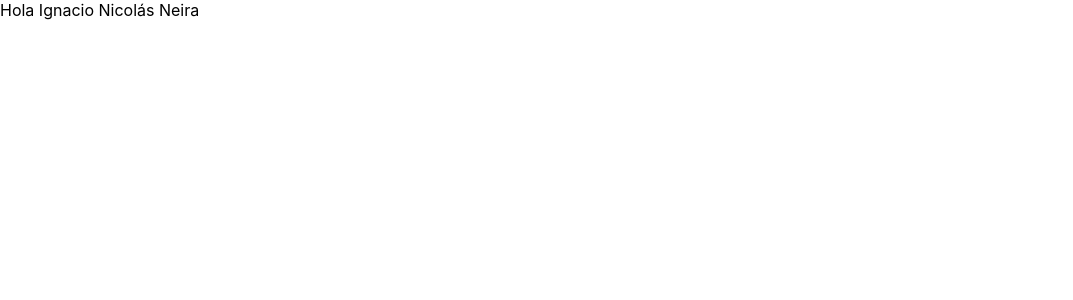
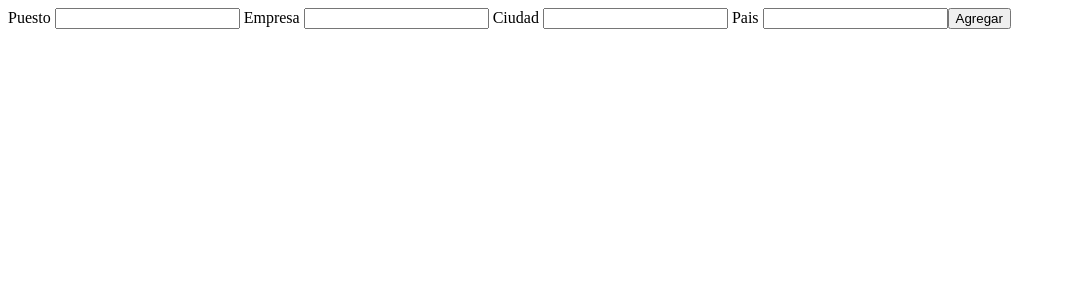
Before and after one commit to INNeira/Actividad_1, a React (Create React App) app: page / in a window 1280 px wide. Shown: the top 300 px of the page, without its empty margins (0-1073 px from the left). Built offline with nearby package versions, Linux system fonts and the light colour scheme.

Commit message:
Toda la logica hecha, falta el CSS

```diff
--- a/src/App.css
+++ /dev/null
@@ -1,38 +0,0 @@
-.App {
-  text-align: center;
-}
-
-.App-logo {
-  height: 40vmin;
-  pointer-events: none;
-}
-
-@media (prefers-reduced-motion: no-preference) {
-  .App-logo {
-    animation: App-logo-spin infinite 20s linear;
-  }
-}
-
-.App-header {
-  background-color: #282c34;
-  min-height: 100vh;
-  display: flex;
-  flex-direction: column;
-  align-items: center;
-  justify-content: center;
-  font-size: calc(10px + 2vmin);
-  color: white;
-}
-
-.App-link {
-  color: #61dafb;
-}
-
-@keyframes App-logo-spin {
-  from {
-    transform: rotate(0deg);
-  }
-  to {
-    transform: rotate(360deg);
-  }
-}
--- a/src/App.js
+++ b/src/App.js
@@ -1,15 +1,18 @@
 //Importando los componentes
 import React from 'react'
-import {Saludo} from './components/Saludo'
+import { ToDoList } from './components/ToDoList/ToDoList'
 
 
-import logo from './logo.svg';
-import './App.css';
+
 
 function App() {
-  return (
-    <Saludo name={"Ignacio"} secondname={"Nicolás"} surname={"Neira"} />
-  );
+
+    return (
+      <>
+        <ToDoList />
+      </>
+    );
 }
 
+
 export default App;
--- a/src/components/Saludo.jsx
+++ /dev/null
@@ -1,18 +0,0 @@
-import React from 'react';
-
-export class Saludo extends React.Component{
-
-    constructor(props){
-        super(props)
-        console.log(props)
-    }
-
-
-    render(){
-        return(
-            <div>
-                Hola {this.props.name} {this.props.secondname} {this.props.surname}
-            </div>
-        )
-    }
-}
--- /dev/null
+++ b/src/components/ToDoList/List.jsx
@@ -0,0 +1,21 @@
+import React from 'react'
+
+export class List extends React.Component{
+
+    constructor(props){
+        super(props)
+        this.props = props;
+
+    }
+
+    render(){
+        return(
+            <>
+                <li key={this.props.id}> Puesto: {this.props.job} | Empresa: {this.props.org} | Ciudad: {this.props.city} | Pais: {this.props.country}</li>
+                <button onClick={() => this.props.delete(this.props.id)} className="trash-btn" >
+                <i className="fas fa-trash"></i>X
+                </button>
+            </>
+        )
+    }
+}
--- /dev/null
+++ b/src/components/ToDoList/ToDoList.jsx
@@ -0,0 +1,101 @@
+import React from 'react';
+import { List } from './List'
+
+
+export class ToDoList extends React.Component{
+    constructor(props){
+        super(props)
+        this.props = props;
+        this.state ={
+            tasks: [],
+            inputValue: "",
+            inputValue2: "",
+            inputValue3: "",
+            inputValue4: "",
+        }
+        this.deleteItem = this.deleteItem.bind(this)
+    }
+
+    handleInput(a){
+        this.setState({
+            inputValue: a.target.value,
+        })
+    }
+
+    handleInputB(b){
+        this.setState({
+            inputValue2: b.target.value,
+        })
+    }
+
+    handleInputC(c){
+        this.setState({
+            inputValue3: c.target.value,
+        })
+    }
+
+    handleInputD(d){
+        this.setState({
+            inputValue4: d.target.value,
+        })
+    }
+
+    addTask(){
+
+        const newItem = {
+            id: 1+Math.random(),
+            job: this.state.inputValue,
+            org: this.state.inputValue2,
+            city: this.state.inputValue3,
+            country: this.state.inputValue4
+        }
+
+        const tasks = [...this.state.tasks];
+
+        tasks.push(newItem);
+
+        if(this.state.inputValue.trim() === '' || this.state.inputValue2.trim() === '' || this.state.inputValue3.trim() === '' || this.state.inputValue4.trim() === ''){
+            alert('Estas mandando los campos vacios')
+        }else{
+            this.setState({
+                tasks,
+                inputValue: "",
+                inputValue2: "",
+                inputValue3: "",
+                inputValue4: ""
+            })
+        }
+    }
+
+
+    deleteItem(id){
+        const tasks = [...this.state.tasks]
+
+        const upadtedList = tasks.filter(item => item.id !== id)
+
+        this.setState({tasks: upadtedList});
+    }
+
+    render(){
+        return(
+            <>
+
+                <label> Puesto </label>
+                <input value={this.state.inputValue} onChange={(a) => this.handleInput(a)} type="text" />
+                <label> Empresa </label>
+                <input value={this.state.inputValue2} onChange={(b) => this.handleInputB(b)} type="text" />
+                <label> Ciudad </label>
+                <input value={this.state.inputValue3} onChange={(c) => this.handleInputC(c)} type="text" />
+                <label> Pais </label>
+                <input value={this.state.inputValue4} onChange={(d) => this.handleInputD(d)} type="text" />
+                <button onClick={() => this.addTask(this.state.inputValue,this.state.inputValue2,this.state.inputValue3,this.state.inputValue4)}>Agregar</button>
+                <ul>
+                    {this.state.tasks.map(task =>(
+                        <List tasks={this.state.tasks} task={task} key={task.id} id={task.id } job={task.job} org={task.org} city={task.city} country={task.country} delete={this.deleteItem}/>
+                    ))}
+                </ul>
+
+          </>
+        )
+    }
+}
--- a/src/index.css
+++ /dev/null
@@ -1,13 +0,0 @@
-body {
-  margin: 0;
-  font-family: -apple-system, BlinkMacSystemFont, 'Segoe UI', 'Roboto', 'Oxygen',
-    'Ubuntu', 'Cantarell', 'Fira Sans', 'Droid Sans', 'Helvetica Neue',
-    sans-serif;
-  -webkit-font-smoothing: antialiased;
-  -moz-osx-font-smoothing: grayscale;
-}
-
-code {
-  font-family: source-code-pro, Menlo, Monaco, Consolas, 'Courier New',
-    monospace;
-}
--- a/src/index.js
+++ b/src/index.js
@@ -1,6 +1,5 @@
 import React from 'react';
 import ReactDOM from 'react-dom';
-import './index.css';
 import App from './App';
 import reportWebVitals from './reportWebVitals';
 
```
Also changed, not shown: src/logo.svg (deleted), 1 other file (tests, documents, lock files or other folders).
